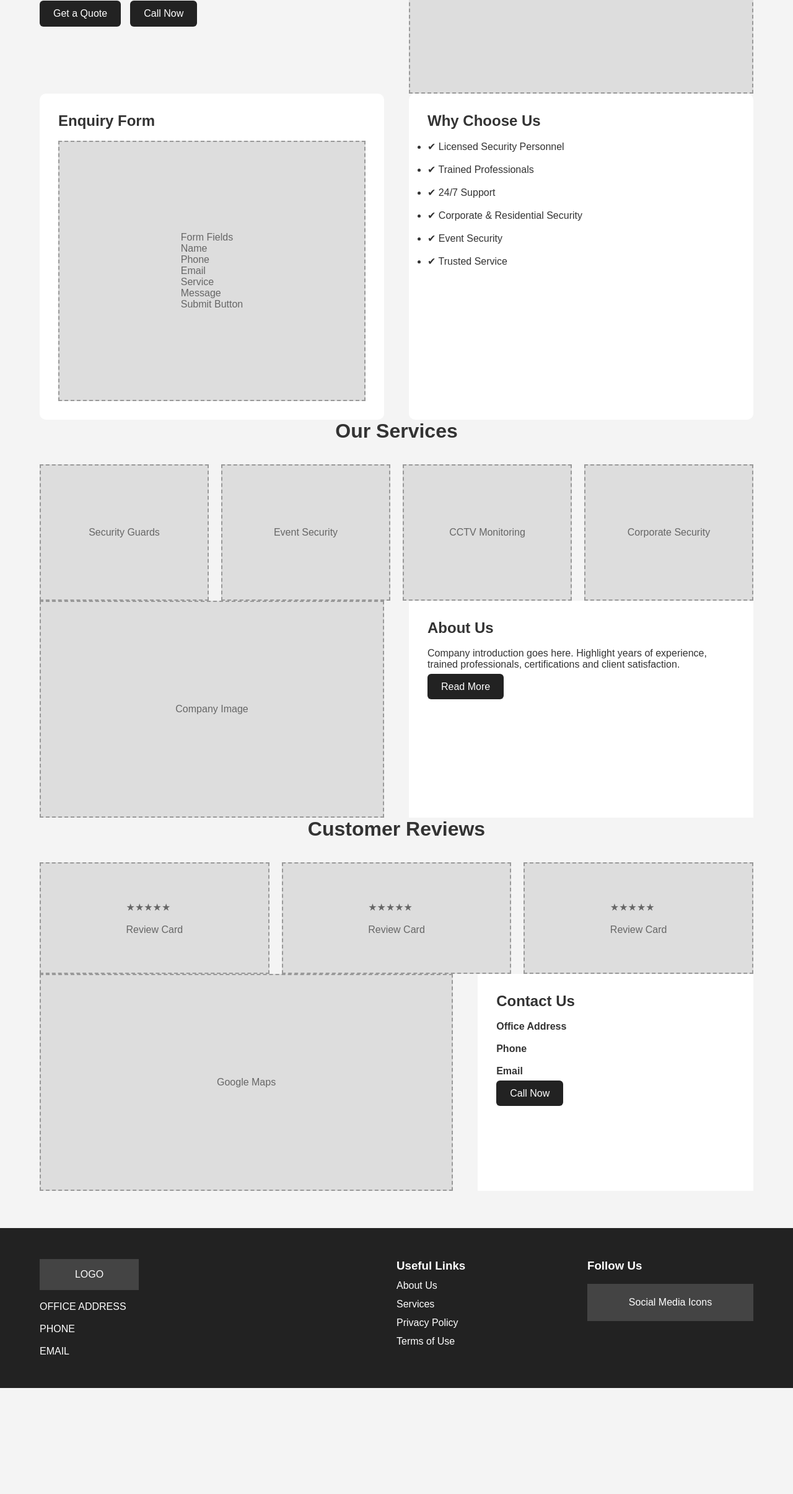
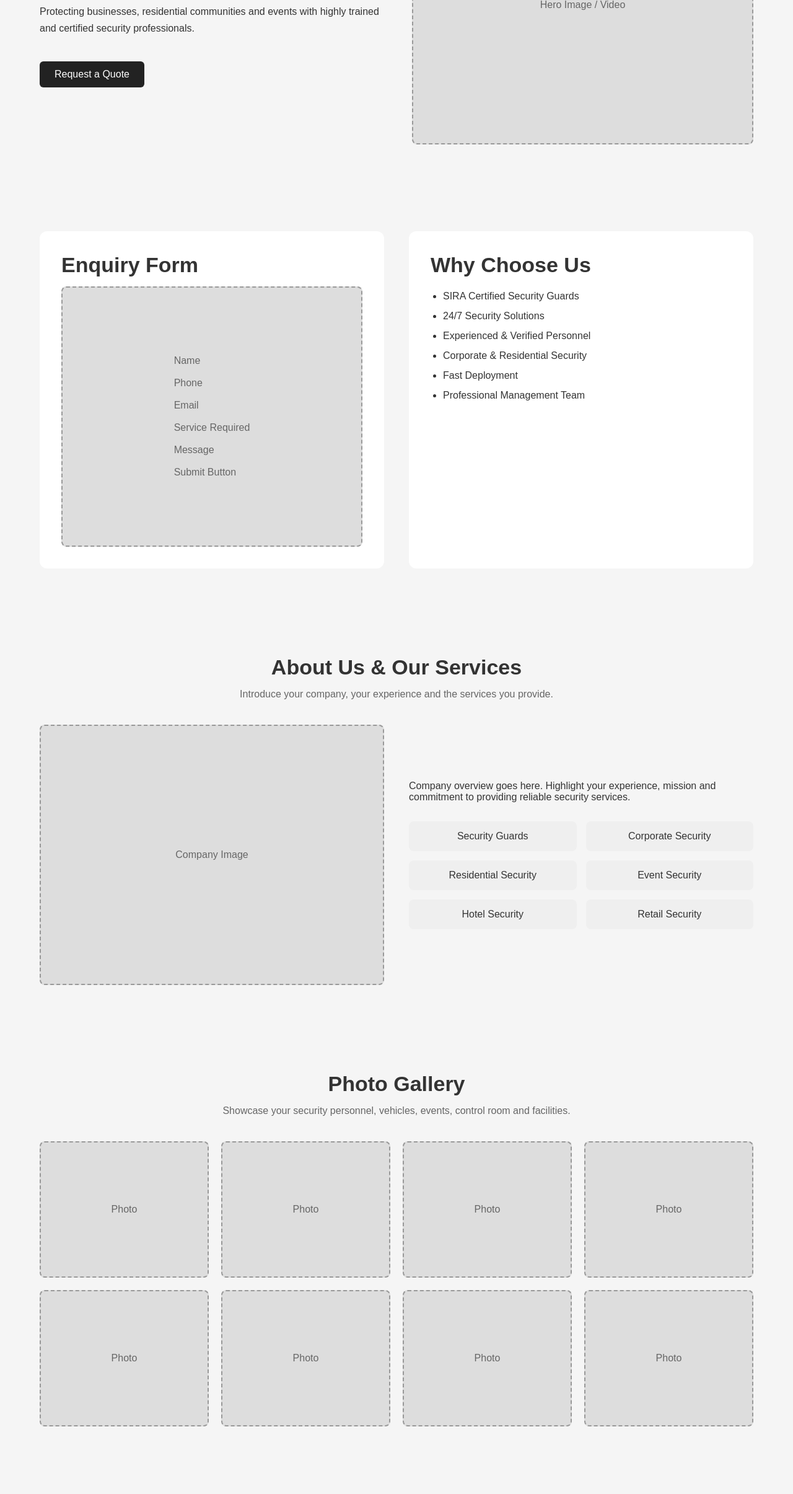
Before and after one commit to fenas/defenceforceuae, a plain HTML site: page index.html in a window 1280 px wide. Shown: the part 390-2800 px from the top of the page at 62% size. Before the commit the page ends 2629 px from the top, so only its background shows below. Drawn offline with Linux system fonts and the light colour scheme.

Commit message:
Update index.html

```diff
--- a/index.html
+++ b/index.html
@@ -6,15 +6,16 @@
 <title>Security Company Website Wireframe</title>
 
 <style>
+
 *{
     margin:0;
     padding:0;
     box-sizing:border-box;
-    font-family:Arial, Helvetica, sans-serif;
+    font-family:Arial,Helvetica,sans-serif;
 }
 
 body{
-    background:#f4f4f4;
+    background:#f5f5f5;
     color:#333;
 }
 
@@ -25,23 +26,45 @@ body{
 }
 
 section{
-    margin:40px 0;
+    padding:70px 0;
+}
+
+h2{
+    text-align:center;
+    font-size:34px;
+    margin-bottom:15px;
+}
+
+.section-description{
+    text-align:center;
+    color:#666;
+    max-width:700px;
+    margin:0 auto 40px;
 }
 
 .placeholder{
     background:#ddd;
     border:2px dashed #999;
     display:flex;
+    justify-content:center;
     align-items:center;
-    justify-content:center;
     color:#666;
+    border-radius:8px;
+}
+
+.btn{
+    display:inline-block;
+    background:#222;
+    color:#fff;
+    text-decoration:none;
+    padding:12px 24px;
+    border-radius:6px;
+    margin-top:20px;
 }
 
 header{
     background:#fff;
     border-bottom:1px solid #ddd;
-    position:sticky;
-    top:0;
 }
 
 .navbar{
@@ -52,13 +75,13 @@ header{
 }
 
 .logo{
-    width:160px;
+    width:170px;
     height:50px;
 }
 
 nav{
     display:flex;
-    gap:25px;
+    gap:30px;
     align-items:center;
 }
 
@@ -67,94 +90,100 @@ nav a{
     color:#333;
 }
 
-.btn{
-    background:#222;
-    color:white;
-    padding:12px 22px;
-    border-radius:6px;
+.hero{
+    display:grid;
+    grid-template-columns:1fr 1fr;
+    gap:50px;
+    align-items:center;
 }
 
-.hero{
+.hero-image{
+    height:450px;
+}
+
+.hero h1{
+    font-size:48px;
+    margin-bottom:20px;
+}
+
+.hero p{
+    margin-bottom:20px;
+    line-height:1.7;
+}
+
+.two-column{
+    display:grid;
+    grid-template-columns:1fr 1fr;
+    gap:40px;
+}
+
+.card{
+    background:#fff;
+    padding:35px;
+    border-radius:12px;
+}
+
+.form-placeholder{
+    height:420px;
+}
+
+ul{
+    padding-left:20px;
+    line-height:2;
+}
+
+.about{
     display:grid;
     grid-template-columns:1fr 1fr;
     gap:40px;
     align-items:center;
 }
 
-.hero-content h1{
-    font-size:42px;
-    margin-bottom:20px;
-}
-
-.hero-content p{
-    margin-bottom:25px;
-    line-height:1.6;
-}
-
-.button-group{
-    display:flex;
-    gap:15px;
-}
-
-.hero-image{
-    height:450px;
-}
-
-.form-section{
-    display:grid;
-    grid-template-columns:1fr 1fr;
-    gap:40px;
-}
-
-.form-box,
-.why-box{
-    background:white;
-    padding:30px;
-    border-radius:10px;
-}
-
-.form-placeholder{
+.about-image{
     height:420px;
 }
 
-.service-grid{
+.services{
+    display:grid;
+    grid-template-columns:repeat(2,1fr);
+    gap:15px;
+    margin-top:30px;
+}
+
+.service{
+    background:#efefef;
+    padding:15px;
+    border-radius:8px;
+    text-align:center;
+}
+
+.gallery{
     display:grid;
     grid-template-columns:repeat(4,1fr);
     gap:20px;
 }
 
-.service-card{
+.gallery-item{
     height:220px;
 }
 
-.about{
+.testimonials{
     display:grid;
-    grid-template-columns:1fr 1fr;
-    gap:40px;
+    grid-template-columns:repeat(3,1fr);
+    gap:25px;
 }
 
-.about-image{
-    height:350px;
-}
-
-.about-text{
-    background:white;
+.testimonial{
+    background:#fff;
     padding:30px;
-}
-
-.review-grid{
-    display:grid;
-    grid-template-columns:repeat(3,1fr);
-    gap:20px;
-}
-
-.review-card{
-    height:180px;
+    border-radius:10px;
+    text-align:center;
+    min-height:220px;
 }
 
 .contact{
     display:grid;
-    grid-template-columns:1.2fr .8fr;
+    grid-template-columns:1.3fr .7fr;
     gap:40px;
 }
 
@@ -162,16 +191,10 @@ nav a{
     height:350px;
 }
 
-.contact-info{
-    background:white;
-    padding:30px;
-}
-
 footer{
     background:#222;
-    color:white;
-    margin-top:60px;
-    padding:50px 0;
+    color:#fff;
+    padding:60px 0;
 }
 
 .footer-grid{
@@ -182,33 +205,28 @@ footer{
 
 footer ul{
     list-style:none;
+    padding:0;
 }
 
 footer li{
     margin:12px 0;
 }
 
-.section-title{
-    text-align:center;
-    margin-bottom:35px;
-    font-size:32px;
-}
-
 @media(max-width:900px){
 
 .hero,
-.form-section,
+.two-column,
 .about,
 .contact,
 .footer-grid{
 grid-template-columns:1fr;
 }
 
-.service-grid{
+.gallery{
 grid-template-columns:repeat(2,1fr);
 }
 
-.review-grid{
+.testimonials{
 grid-template-columns:1fr;
 }
 
@@ -216,7 +234,7 @@ grid-template-columns:1fr;
 
 @media(max-width:600px){
 
-.service-grid{
+.gallery{
 grid-template-columns:1fr;
 }
 
@@ -225,176 +243,65 @@ display:none;
 }
 
 }
+
 </style>
 
 </head>
+
 <body>
 
+<!-- HEADER -->
+
 <header>
+
 <div class="container navbar">
 
-<div class="placeholder logo">LOGO</div>
+<div class="placeholder logo">
+LOGO
+</div>
 
 <nav>
+
 <a href="#">Home</a>
 <a href="#">About</a>
-<a href="#">Services</a>
+<a href="#">Gallery</a>
 <a href="#">Contact</a>
 
-<a href="#" class="btn">Contact Us</a>
+<a href="#" class="btn">
+Contact Us
+</a>
+
 </nav>
 
 </div>
+
 </header>
 
 
-<section class="container hero">
 
-<div class="hero-content">
+<!-- HERO -->
 
-<h1>Professional Security Services</h1>
+<section>
+
+<div class="container hero">
+
+<div>
+
+<h1>Professional Security Services You Can Trust</h1>
 
 <p>
-Protecting businesses, residential communities and events with trained,
-licensed security personnel.
+Protecting businesses, residential communities and events with
+highly trained and certified security professionals.
 </p>
 
-<div class="button-group">
-<a class="btn">Get a Quote</a>
-<a class="btn">Call Now</a>
-</div>
+<a href="#" class="btn">Request a Quote</a>
 
 </div>
 
 <div class="placeholder hero-image">
-Hero Image Placeholder
-</div>
 
-</section>
+Hero Image / Video
 
-
-
-<section class="container form-section">
-
-<div class="form-box">
-
-<h2>Enquiry Form</h2>
-
-<br>
-
-<div class="placeholder form-placeholder">
-Form Fields
-<br>
-Name
-<br>
-Phone
-<br>
-Email
-<br>
-Service
-<br>
-Message
-<br>
-Submit Button
-</div>
-
-</div>
-
-<div class="why-box">
-
-<h2>Why Choose Us</h2>
-
-<br>
-
-<ul>
-<li>✔ Licensed Security Personnel</li>
-<br>
-<li>✔ Trained Professionals</li>
-<br>
-<li>✔ 24/7 Support</li>
-<br>
-<li>✔ Corporate & Residential Security</li>
-<br>
-<li>✔ Event Security</li>
-<br>
-<li>✔ Trusted Service</li>
-</ul>
-
-</div>
-
-</section>
-
-
-
-<section class="container">
-
-<h2 class="section-title">Our Services</h2>
-
-<div class="service-grid">
-
-<div class="placeholder service-card">Security Guards</div>
-
-<div class="placeholder service-card">Event Security</div>
-
-<div class="placeholder service-card">CCTV Monitoring</div>
-
-<div class="placeholder service-card">Corporate Security</div>
-
-</div>
-
-</section>
-
-
-
-<section class="container about">
-
-<div class="placeholder about-image">
-Company Image
-</div>
-
-<div class="about-text">
-
-<h2>About Us</h2>
-
-<br>
-
-<p>
-Company introduction goes here. Highlight years of experience,
-trained professionals, certifications and client satisfaction.
-</p>
-
-<br>
-
-<a class="btn">Read More</a>
-
-</div>
-
-</section>
-
-
-
-<section class="container">
-
-<h2 class="section-title">Customer Reviews</h2>
-
-<div class="review-grid">
-
-<div class="placeholder review-card">
-★★★★★
-<br><br>
-Review Card
-</div>
-
-<div class="placeholder review-card">
-★★★★★
-<br><br>
-Review Card
-</div>
-
-<div class="placeholder review-card">
-★★★★★
-<br><br>
-Review Card
 </div>
 
 </div>
@@ -403,31 +310,65 @@ Review Card
 
 
 
-<section class="container contact">
+<!-- ENQUIRY + WHY CHOOSE US -->
 
-<div class="placeholder map">
-Google Maps
+<section>
+
+<div class="container two-column">
+
+<div class="card">
+
+<h2 style="text-align:left;">Enquiry Form</h2>
+
+<div class="placeholder form-placeholder">
+
+Name
+
+<br><br>
+
+Phone
+
+<br><br>
+
+Email
+
+<br><br>
+
+Service Required
+
+<br><br>
+
+Message
+
+<br><br>
+
+Submit Button
+
 </div>
 
-<div class="contact-info">
+</div>
 
-<h2>Contact Us</h2>
+<div class="card">
 
-<br>
+<h2 style="text-align:left;">Why Choose Us</h2>
 
-<p><strong>Office Address</strong></p>
+<ul>
 
-<br>
+<li>SIRA Certified Security Guards</li>
 
-<p><strong>Phone</strong></p>
+<li>24/7 Security Solutions</li>
 
-<br>
+<li>Experienced & Verified Personnel</li>
 
-<p><strong>Email</strong></p>
+<li>Corporate & Residential Security</li>
 
-<br>
+<li>Fast Deployment</li>
 
-<a class="btn">Call Now</a>
+<li>Professional Management Team</li>
+
+</ul>
+
+</div>
 
 </div>
 
@@ -435,27 +376,244 @@ Google Maps
 
 
 
+<!-- ABOUT + SERVICES -->
+
+<section>
+
+<div class="container">
+
+<h2>About Us & Our Services</h2>
+
+<p class="section-description">
+
+Introduce your company, your experience and the services
+you provide.
+
+</p>
+
+<div class="about">
+
+<div class="placeholder about-image">
+
+Company Image
+
+</div>
+
+<div>
+
+<p>
+
+Company overview goes here.
+
+Highlight your experience,
+mission and commitment to
+providing reliable security
+services.
+
+</p>
+
+<div class="services">
+
+<div class="service">Security Guards</div>
+
+<div class="service">Corporate Security</div>
+
+<div class="service">Residential Security</div>
+
+<div class="service">Event Security</div>
+
+<div class="service">Hotel Security</div>
+
+<div class="service">Retail Security</div>
+
+</div>
+
+</div>
+
+</div>
+
+</div>
+
+</section>
+
+
+
+<!-- GALLERY -->
+
+<section>
+
+<div class="container">
+
+<h2>Photo Gallery</h2>
+
+<p class="section-description">
+
+Showcase your security personnel,
+vehicles,
+events,
+control room and facilities.
+
+</p>
+
+<div class="gallery">
+
+<div class="placeholder gallery-item">Photo</div>
+
+<div class="placeholder gallery-item">Photo</div>
+
+<div class="placeholder gallery-item">Photo</div>
+
+<div class="placeholder gallery-item">Photo</div>
+
+<div class="placeholder gallery-item">Photo</div>
+
+<div class="placeholder gallery-item">Photo</div>
+
+<div class="placeholder gallery-item">Photo</div>
+
+<div class="placeholder gallery-item">Photo</div>
+
+</div>
+
+</div>
+
+</section>
+
+
+
+<!-- TESTIMONIALS -->
+
+<section>
+
+<div class="container">
+
+<h2>Client Testimonials</h2>
+
+<p class="section-description">
+
+Reviews from satisfied customers.
+
+</p>
+
+<div class="testimonials">
+
+<div class="testimonial">
+
+★★★★★
+
+<br><br>
+
+Client Review
+
+</div>
+
+<div class="testimonial">
+
+★★★★★
+
+<br><br>
+
+Client Review
+
+</div>
+
+<div class="testimonial">
+
+★★★★★
+
+<br><br>
+
+Client Review
+
+</div>
+
+</div>
+
+</div>
+
+</section>
+
+
+
+<!-- CONTACT -->
+
+<section>
+
+<div class="container contact">
+
+<div class="placeholder map">
+
+Google Maps
+
+</div>
+
+<div class="card">
+
+<h2 style="text-align:left;">Contact Us</h2>
+
+<p>
+
+<strong>Office Address</strong>
+
+</p>
+
+<br>
+
+<p>
+
+<strong>Phone</strong>
+
+</p>
+
+<br>
+
+<p>
+
+<strong>Email</strong>
+
+</p>
+
+<br>
+
+<a href="#" class="btn">
+
+Call Now
+
+</a>
+
+</div>
+
+</div>
+
+</section>
+
+
+
+<!-- FOOTER -->
+
 <footer>
 
 <div class="container footer-grid">
 
 <div>
 
-<div class="placeholder logo" style="background:#444;color:white;border:none;">
+<div class="placeholder logo" style="background:#444;border:none;color:white;">
+
 LOGO
+
 </div>
 
 <br>
 
-<p>OFFICE ADDRESS</p>
+<p>Office Address</p>
 
 <br>
 
-<p>PHONE</p>
+<p>Phone</p>
 
 <br>
 
-<p>EMAIL</p>
+<p>Email</p>
 
 </div>
 
@@ -483,8 +641,10 @@ LOGO
 
 <br>
 
-<div class="placeholder" style="height:60px;background:#444;color:white;border:none;">
-Social Media Icons
+<div class="placeholder" style="height:60px;background:#444;border:none;color:white;">
+
+Social Icons
+
 </div>
 
 </div>
```
